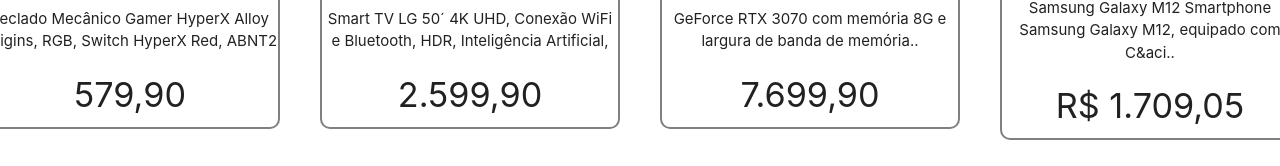
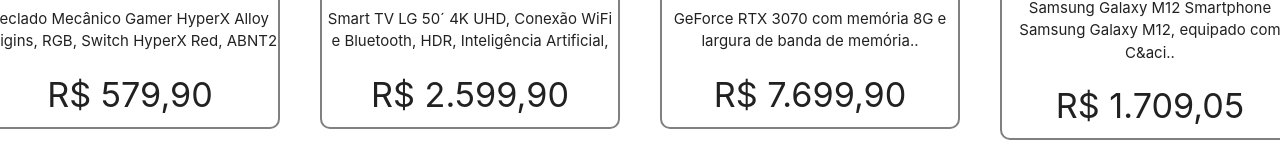
Before and after one commit to DaviFreiredaSilva/hc-ecommerce1, a React (Create React App) app: page / in a window 1280 px wide. Shown: the part 531-697 px from the top of the page. Built offline with nearby package versions, Linux system fonts and the light colour scheme.

Commit message:
price and img alt ok

```diff
--- a/src/Data.js
+++ b/src/Data.js
@@ -16,7 +16,7 @@
     },
     {
         name:"Samsung Galaxy M12   Smartphone Samsung Galaxy M12, equipado com C&aci..",
-        price:"R$ 1.709,05",
+        price:"1.709,05",
         img: "https://images6.kabum.com.br/produtos/fotos/155486/smartphone-samsung-galaxy-m12-64gb-4gb-ram-octa-core-camera-quadrupla-5000mah-preto-sm-m127fzkszto_1622118086_m.jpg"
     }
 
--- a/src/pages/Offers.js
+++ b/src/pages/Offers.js
@@ -19,9 +19,9 @@
                     Data.map(((product, index) => {
                         return (
                             <Card key={product.name}>
-                                <img src={product.img} />
+                                <img alt={product.price} src={product.img} />
                                 <p>{product.name}</p>
-                                <h4>{product.price}</h4>
+                                <h4>R$ {product.price}</h4>
                             </Card>
                         )
                     }))
```
